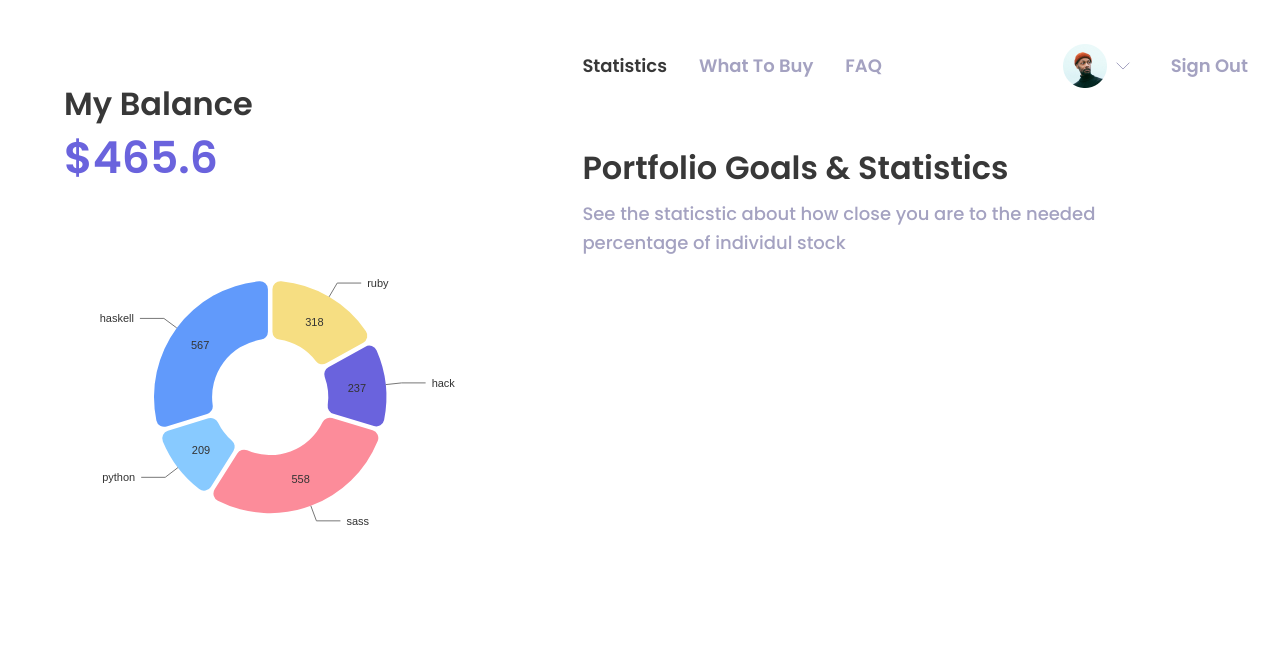
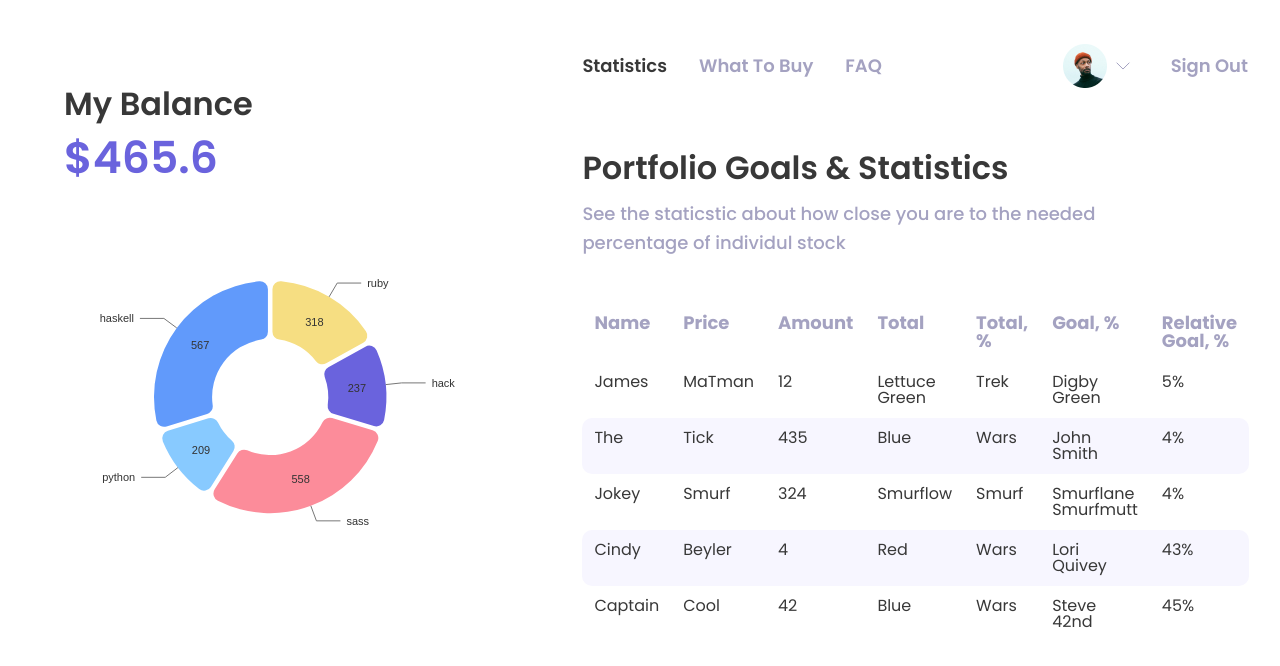
Before and after one commit to bacebu4/investing, a React (Create React App) app: page / in a window 1280 px wide. Shown: the top 666 px of the page. Built offline with nearby package versions, Linux system fonts and the light colour scheme.

Commit message:
table created

```diff
--- a/src/colors.ts
+++ b/src/colors.ts
@@ -4,6 +4,7 @@ export const BLUE = "#88CAFF";
 export const DARK_BLUE = "#619AFB";
 export const ROSE = "#FC8C9A";
 export const GRAY = "#A4A2C1";
+export const LIGHT_GRAY = "#F7F6FF";
 export const GREEN = "#56C13B";
 export const RED = "#D68927";
 export const DARK = "#383838";
--- /dev/null
+++ b/src/components/TableComponents.tsx
@@ -0,0 +1,32 @@
+import styled from "styled-components";
+import { GRAY, LIGHT_GRAY } from "../colors";
+
+export const Table = styled.table<{ mt?: string }>`
+  text-align: left;
+  margin-top: ${(props) => props.mt};
+`;
+
+export const Th = styled.th`
+  padding: 12px;
+  font-size: 1.125rem;
+  color: ${GRAY};
+  font-weight: 700;
+`;
+
+export const Tr = styled.tr`
+  &:nth-child(even) {
+    background-color: ${LIGHT_GRAY};
+  }
+`;
+
+export const Td = styled.td`
+  padding: 12px;
+
+  &:first-child {
+    border-radius: 10px 0 0 10px;
+  }
+
+  &:last-child {
+    border-radius: 0 10px 10px 0;
+  }
+`;
--- /dev/null
+++ b/src/components/TableStats.tsx
@@ -0,0 +1,66 @@
+import { Table, Th, Tr, Td } from "./TableComponents";
+
+export const TableStats = () => {
+  return (
+    <Table mt="44px">
+      <thead>
+        <tr>
+          <Th>Name</Th>
+          <Th>Price</Th>
+          <Th>Amount</Th>
+          <Th>Total</Th>
+          <Th>Total, %</Th>
+          <Th>Goal, %</Th>
+          <Th>Relative Goal, %</Th>
+        </tr>
+      </thead>
+      <tbody>
+        <Tr>
+          <Td>James</Td>
+          <Td>MaTman</Td>
+          <Td>12</Td>
+          <Td>Lettuce Green</Td>
+          <Td>Trek</Td>
+          <Td>Digby Green</Td>
+          <Td>5%</Td>
+        </Tr>
+        <Tr>
+          <Td>The</Td>
+          <Td>Tick</Td>
+          <Td>435</Td>
+          <Td>Blue</Td>
+          <Td>Wars</Td>
+          <Td>John Smith</Td>
+          <Td>4%</Td>
+        </Tr>
+        <Tr>
+          <Td>Jokey</Td>
+          <Td>Smurf</Td>
+          <Td>324</Td>
+          <Td>Smurflow</Td>
+          <Td>Smurf</Td>
+          <Td>Smurflane Smurfmutt</Td>
+          <Td>4%</Td>
+        </Tr>
+        <Tr>
+          <Td>Cindy</Td>
+          <Td>Beyler</Td>
+          <Td>4</Td>
+          <Td>Red</Td>
+          <Td>Wars</Td>
+          <Td>Lori Quivey</Td>
+          <Td>43%</Td>
+        </Tr>
+        <Tr>
+          <Td>Captain</Td>
+          <Td>Cool</Td>
+          <Td>42</Td>
+          <Td>Blue</Td>
+          <Td>Wars</Td>
+          <Td>Steve 42nd</Td>
+          <Td>45%</Td>
+        </Tr>
+      </tbody>
+    </Table>
+  );
+};
--- a/src/containers/Statistics.tsx
+++ b/src/containers/Statistics.tsx
@@ -1,4 +1,5 @@
 import { ExplanationText } from "../components/ExplanationText";
+import { TableStats } from "../components/TableStats";
 import { Title } from "../components/Title";
 
 export const Statistics: React.FC = () => {
@@ -10,6 +11,7 @@ export const Statistics: React.FC = () => {
           See the staticstic about how close you are to the needed percentage of
           individul stock
         </ExplanationText>
+        <TableStats />
       </section>
     </>
   );
```
